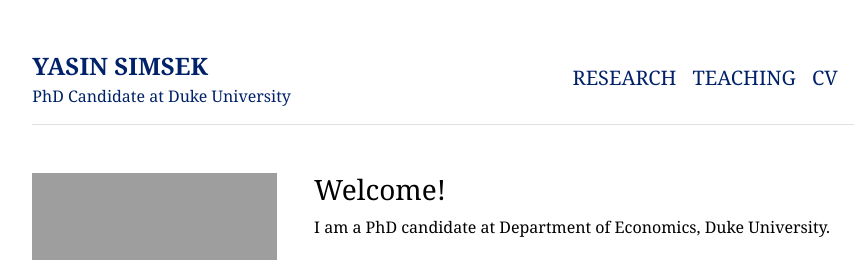
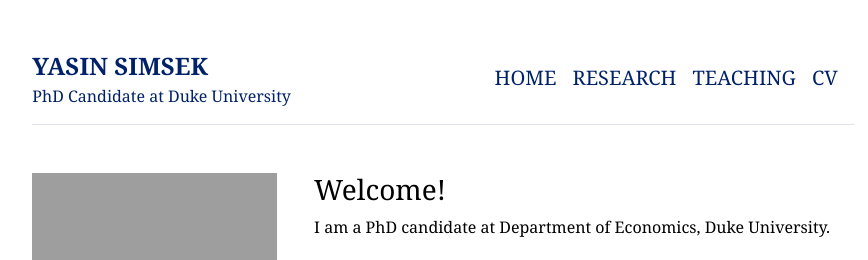
Before and after one commit to yasin-simsek/yasin-simsek.github.io, a Jekyll site: the page built from index.md, in a window 1280 px wide. Shown: the top 260 px of the page, without its empty margins (197-1065 px from the left). Built offline with Jekyll 4.4.1, drawn with Linux system fonts in a browser that asks for light colours.

Commit message:
home page added to menu

```diff
--- a/_data/settings.yml
+++ b/_data/settings.yml
@@ -1,4 +1,5 @@
 menu:
+- {name: 'HOME', url: '/index'}
 - {name: 'RESEARCH', url: '/research'}
 - {name: 'TEACHING', url: '/teaching'}
 - {name: 'CV', url: '/cv'}
```
